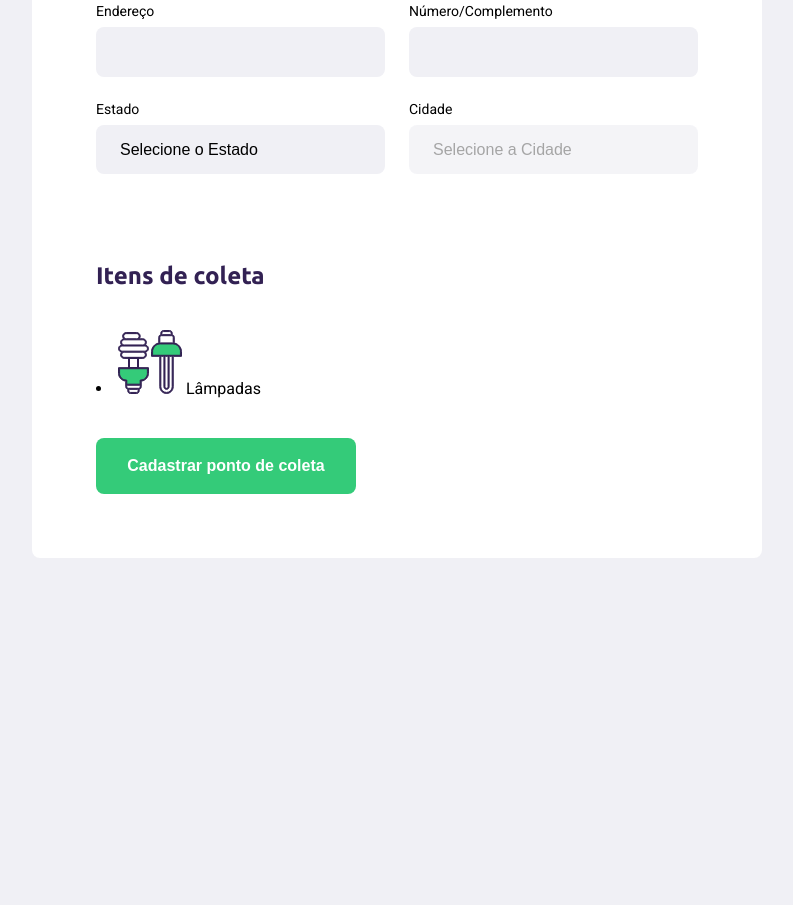
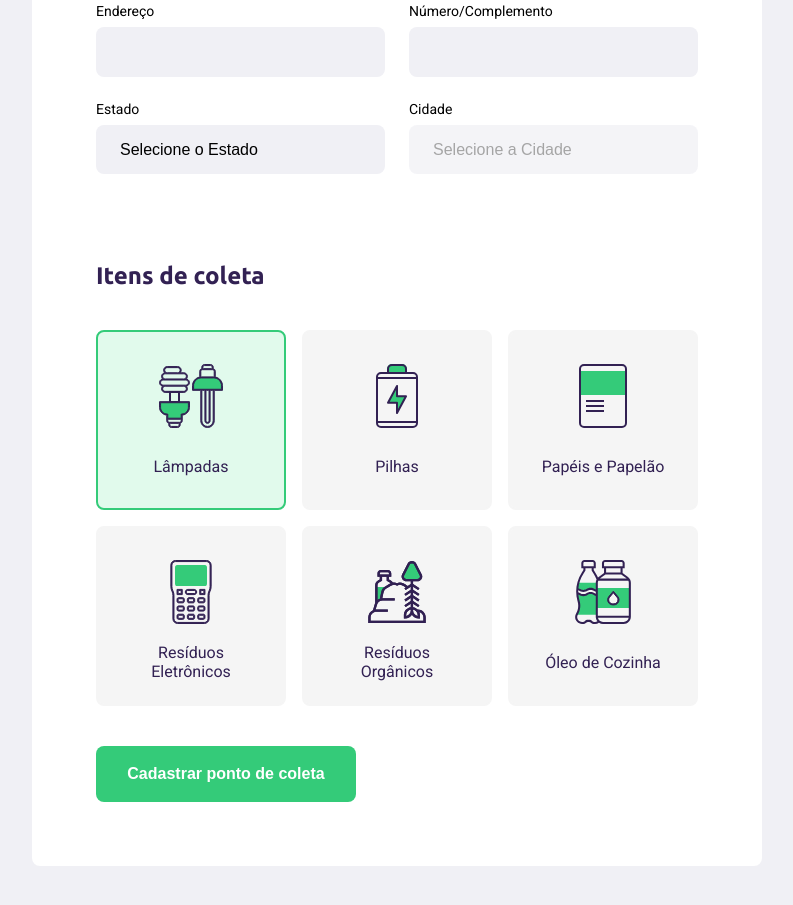
Before and after one commit to Sara-Alcaras/Ecoleta, a plain HTML site: page create-point.html in a window 1280 px wide. Shown: the part 505-1410 px from the top of the page, without its empty margins (243-1036 px from the left). Before the commit the page ends 1143 px from the top, so only its background shows below. Drawn offline with Linux system fonts and the light colour scheme; no server answers.

Commit message:
css coleta

```diff
--- a/create-point.html
+++ b/create-point.html
@@ -74,10 +74,42 @@
                         </legend>
 
                         <div class="items-grid">
-                            <li data-id="1">
+                            <li data-id="1" class="selected">
                                 <img src="/assets/lampadas.svg" alt="Lâmpadas">
                                 <span>Lâmpadas</span>
                             </li>
+
+                            <li data-id="2">
+                                <img src="/assets/baterias.svg" alt="Pilhas">
+                                <span>Pilhas</span>
+                            </li>
+
+                            <li data-id="3">
+                                <img src="/assets/papeis-papelao.svg" alt="Papéis e Papelão">
+                                <span>Papéis e Papelão</span>
+                            </li>
+
+                            <li data-id="4">
+                                <img src="/assets/eletronicos.svg" alt="Resíduos Eletrônicos">
+                                <span>Resíduos Eletrônicos</span>
+                            </li>
+
+                            <li data-id="5">
+                                <img src="/assets/organicos.svg" alt="Resíduos Orgânicos">
+                                <span>Resíduos Orgânicos</span>
+                            </li>
+
+                            <li data-id="6">
+                                <img src="/assets/oleo.svg" alt="Oleo de Cozinha">
+                                <span>Óleo de Cozinha</span>
+                            </li>
+
+
+
+
+
+
+
 
 
                         </div>
--- a/scripts/create-point.js
+++ b/scripts/create-point.js
@@ -40,3 +40,5 @@ function getCities(event) {
 document
 .querySelector("select[name=uf]")
 .addEventListener("change", getCities)
+
+// Itens de coleta
--- a/styles/create-point.css
+++ b/styles/create-point.css
@@ -122,3 +122,43 @@ form button {
 form button:hover {
     background-color: #2fb86e;
 }
+
+.items-grid {
+    display: grid;
+    grid-template-columns: 1fr 1fr 1fr;
+    gap: 16px;
+}
+
+.items-grid li {
+    background-color: #f5f5f5;
+    list-style: none;
+
+    border: 2px solid #f5f5f5;
+    border-radius: 8px;
+    height: 180px;
+
+    padding: 32px 24px 16px;
+
+    display: flex;
+    flex-direction: column;
+    align-items: center;
+    justify-content: space-between;
+
+    text-align: center;
+    cursor: pointer;
+}
+
+.items-grid li span {
+    margin-top: 12px;
+    flex: 1;
+
+    display: flex;
+    align-items: center;
+
+    color: var(--title-color);
+}
+
+.items-grid li.selected {
+    background: #e1faec;
+    border: 2px solid #34cb79;
+}
```
